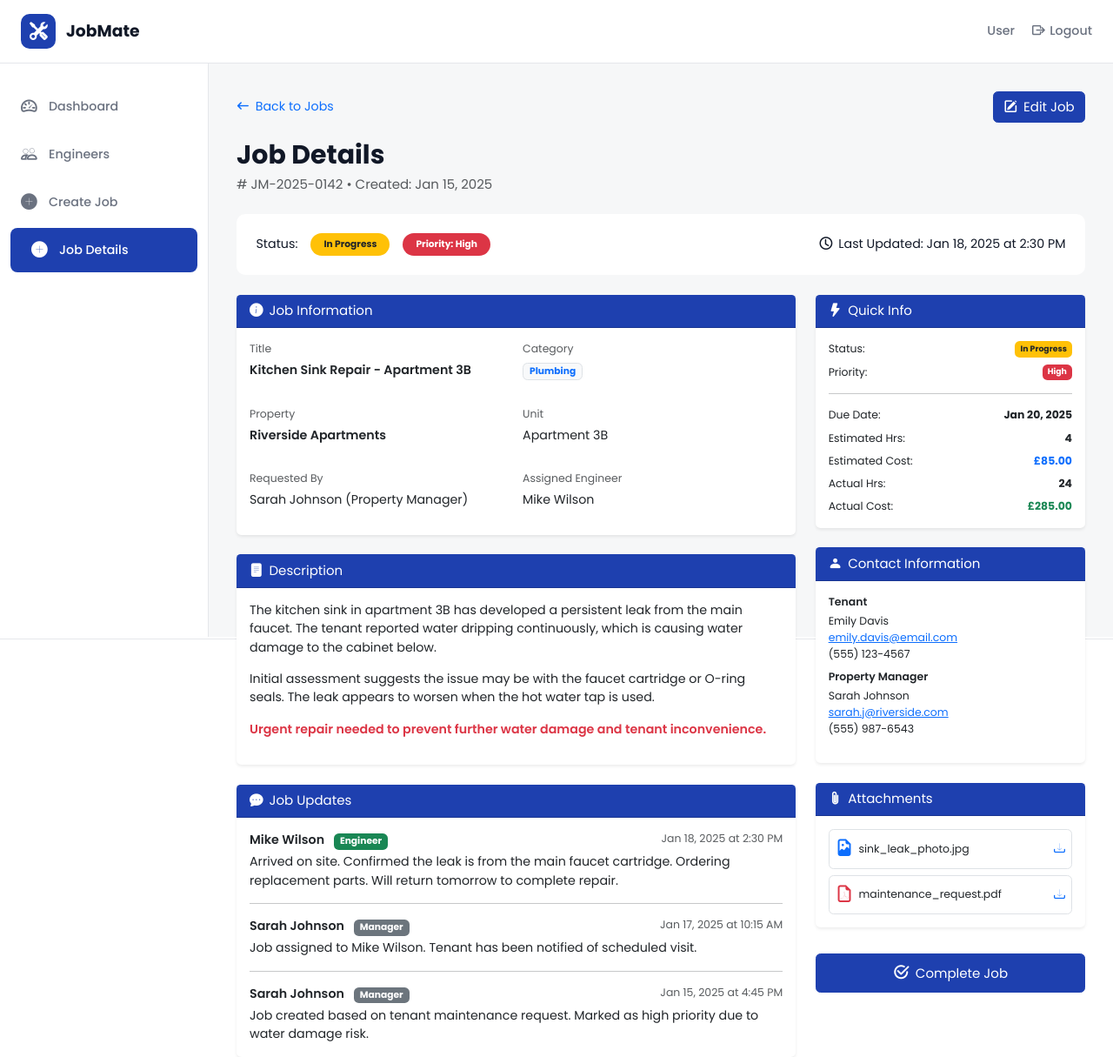
After one commit to Basit-Dev/JobMate, a Django app: page /admin_dashboard/job_details/ in a window 1280 px wide. The commit adds this page. Shown: the whole page at 87% size. Run offline with Django 5.2, Linux system fonts and the light colour scheme.

Commit message:
Job details view
Content and styles added, made header same width as job details body

```diff
--- /dev/null
+++ b/jobmate/admin_dashboard/templates/job_details.html
@@ -0,0 +1,215 @@
+{% extends "dashboard_base.html" %}
+{% load static %}
+{% block title %}Job Details | JobMate {% endblock %}
+{% block content %}
+
+  <!-- HEADER -->
+  <div class="d-flex justify-content-between align-items-center mb-3">
+    <a href="{% url 'admin_dashboard:all_jobs' %}" class="text-decoration-none">
+      <i class="bi bi-arrow-left me-2"></i>Back to Jobs
+    </a>
+    <a href="{% url 'admin_dashboard:edit_job' %}" class="btn btn-primary d-flex align-items-center gap-2">
+      <i class="bi bi-pencil-square"></i> Edit Job
+    </a>
+  </div>
+
+  <!-- JOB DETAILS -->
+  <div>
+    <strong class="fs-2 fw-bold">Job Details</strong>
+      <p class="fs-6 text-muted"># JM-2025-0142 • Created: Jan 15, 2025</p>
+  </div>
+
+  <!-- STATUS -->
+  <div class="status-header">
+
+    <!-- Status Badge -->
+    <div class="d-flex align-items-center gap-3">
+    <p class="m-0">Status:</p>
+    <span class="badge rounded-pill bg-warning text-dark px-3 py-2">In Progress</span>
+    <span class="badge rounded-pill bg-danger px-3 py-2">Priority: High</span>
+    </div>
+
+    <!-- Last Updated -->
+    <div>
+      <i class="bi bi-clock me-1"></i> Last Updated: Jan 18, 2025 at 2:30 PM
+    </div>
+  </div>
+
+  <div class="row g-4">
+    <!-- LEFT SECTION -->
+    <div class="col-lg-8 d-flex flex-column gap-4">
+
+      <!-- Job Info -->
+      <div class="card border-0 shadow-sm">
+        <div class="card-header">
+          <i class="bi bi-info-circle-fill me-2"></i>Job Information
+        </div>
+        <div class="card-body">
+          <div class="row g-3">
+            <div class="col-md-6">
+              <p class="mb-1 text-muted small">Title</p>
+              <p class="fw-semibold">Kitchen Sink Repair - Apartment 3B</p>
+            </div>
+            <div class="col-md-6">
+              <p class="mb-1 text-muted small">Category</p>
+              <p><span class="badge bg-light text-primary border">Plumbing</span></p>
+            </div>
+            <div class="col-md-6">
+              <p class="mb-1 text-muted small">Property</p>
+              <p class="fw-semibold">Riverside Apartments</p>
+            </div>
+            <div class="col-md-6">
+              <p class="mb-1 text-muted small">Unit</p>
+              <p>Apartment 3B</p>
+            </div>
+            <div class="col-md-6">
+              <p class="mb-1 text-muted small">Requested By</p>
+              <p>Sarah Johnson (Property Manager)</p>
+            </div>
+            <div class="col-md-6">
+              <p class="mb-1 text-muted small">Assigned Engineer</p>
+              <p>Mike Wilson</p>
+            </div>
+          </div>
+        </div>
+      </div>
+
+      <!-- Description -->
+      <div class="card border-0 shadow-sm">
+        <div class="card-header">
+          <i class="bi bi-file-text-fill me-2"></i>Description
+        </div>
+        <div class="card-body">
+          <p>
+            The kitchen sink in apartment 3B has developed a persistent leak from the main faucet.
+            The tenant reported water dripping continuously, which is causing water damage to the cabinet below.
+          </p>
+          <p>
+            Initial assessment suggests the issue may be with the faucet cartridge or O-ring seals.
+            The leak appears to worsen when the hot water tap is used.
+          </p>
+          <p class="text-danger fw-semibold">
+            Urgent repair needed to prevent further water damage and tenant inconvenience.
+          </p>
+        </div>
+      </div>
+
+      <!-- Job Updates -->
+      <div class="card border-0 shadow-sm">
+        <div class="card-header">
+          <i class="bi bi-chat-dots-fill me-2"></i>Job Updates
+        </div>
+        <div class="card-body">
+          <div class="mb-3">
+            <div class="d-flex justify-content-between">
+              <div class="fw-semibold">Mike Wilson <span class="badge bg-success ms-2">Engineer</span></div>
+              <small class="text-muted">Jan 18, 2025 at 2:30 PM</small>
+            </div>
+            <p class="mt-1 mb-0">Arrived on site. Confirmed the leak is from the main faucet cartridge. Ordering replacement parts. Will return tomorrow to complete repair.</p>
+          </div>
+          <hr>
+          <div class="mb-3">
+            <div class="d-flex justify-content-between">
+              <div class="fw-semibold">Sarah Johnson <span class="badge bg-secondary ms-2">Manager</span></div>
+              <small class="text-muted">Jan 17, 2025 at 10:15 AM</small>
+            </div>
+            <p class="mt-1 mb-0">Job assigned to Mike Wilson. Tenant has been notified of scheduled visit.</p>
+          </div>
+          <hr>
+          <div>
+            <div class="d-flex justify-content-between">
+              <div class="fw-semibold">Sarah Johnson <span class="badge bg-secondary ms-2">Manager</span></div>
+              <small class="text-muted">Jan 15, 2025 at 4:45 PM</small>
+            </div>
+            <p class="mt-1 mb-0">Job created based on tenant maintenance request. Marked as high priority due to water damage risk.</p>
+          </div>
+        </div>
+      </div>
+    </div>
+
+    <!-- RIGHT SECTION -->
+    <div class="col-lg-4 d-flex flex-column gap-4">
+
+      <!-- Quick Info -->
+      <div class="card border-0 shadow-sm">
+        <div class="card-header">
+          <i class="bi bi-lightning-fill me-2"></i>Quick Info
+        </div>
+        <div class="card-body small">
+          <div class="d-flex justify-content-between mb-2">
+            <span>Status:</span>
+            <span class="badge bg-warning text-dark">In Progress</span>
+          </div>
+          <div class="d-flex justify-content-between mb-2">
+            <span>Priority:</span>
+            <span class="badge bg-danger">High</span>
+          </div>
+          <hr>
+          <div class="d-flex justify-content-between mb-2">
+            <span>Due Date:</span><strong>Jan 20, 2025</strong>
+          </div>
+          <div class="d-flex justify-content-between mb-2">
+            <span>Estimated Hrs:</span><strong>4</strong>
+          </div>
+          <div class="d-flex justify-content-between mb-2">
+            <span>Estimated Cost:</span><strong class="text-primary">£85.00</strong>
+          </div>
+          <div class="d-flex justify-content-between mb-2">
+            <span>Actual Hrs:</span><strong>24</strong>
+          </div>
+          <div class="d-flex justify-content-between">
+            <span>Actual Cost:</span><strong class="text-success">£285.00</strong>
+          </div>
+        </div>
+      </div>
+
+      <!-- Contact Info -->
+      <div class="card border-0 shadow-sm">
+        <div class="card-header">
+          <i class="bi bi-person-fill me-2"></i>Contact Information
+        </div>
+        <div class="card-body small">
+          <p class="fw-semibold mb-1">Tenant</p>
+          <p class="mb-2">Emily Davis<br>
+          <a href="mailto:emily.davis@email.com">emily.davis@email.com</a><br>
+          (555) 123-4567</p>
+
+          <p class="fw-semibold mb-1">Property Manager</p>
+          <p>Sarah Johnson<br>
+          <a href="mailto:sarah.j@riverside.com">sarah.j@riverside.com</a><br>
+          (555) 987-6543</p>
+        </div>
+      </div>
+
+      <!-- Attachments -->
+      <div class="card border-0 shadow-sm">
+        <div class="card-header">
+          <i class="bi bi-paperclip me-2"></i>Attachments
+        </div>
+        <div class="card-body small">
+          <div class="d-flex align-items-center justify-content-between border rounded p-2 mb-2">
+            <div class="d-flex align-items-center gap-2">
+              <i class="bi bi-file-earmark-image text-primary fs-5"></i>
+              <span>sink_leak_photo.jpg</span>
+            </div>
+            <a href="#" class="text-decoration-none"><i class="bi bi-download"></i></a>
+          </div>
+          <div class="d-flex align-items-center justify-content-between border rounded p-2">
+            <div class="d-flex align-items-center gap-2">
+              <i class="bi bi-file-earmark-pdf text-danger fs-5"></i>
+              <span>maintenance_request.pdf</span>
+            </div>
+            <a href="#" class="text-decoration-none"><i class="bi bi-download"></i></a>
+          </div>
+        </div>
+      </div>
+
+      <!-- COMPLETE JOB BUTTON -->
+      <button class="btn btn-primary w-100 py-2 mt-2 d-flex align-items-center justify-content-center gap-2">
+        <i class="bi bi-check2-circle fs-5"></i> Complete Job
+      </button>
+
+    </div>
+  </div>
+
+{% endblock %}
--- a/jobmate/admin_dashboard/urls.py
+++ b/jobmate/admin_dashboard/urls.py
@@ -12,4 +12,5 @@ urlpatterns = [
     path('engineers/', views.engineers, name='engineers'),
     path('create_job/', views.create_job, name='create_job'),
     path('edit_job/', views.edit_job, name='edit_job'),
+    path('job_details/', views.job_details, name='job_details'),
 ]
--- a/jobmate/admin_dashboard/views.py
+++ b/jobmate/admin_dashboard/views.py
@@ -25,3 +25,9 @@ def edit_job(request):
     This view renders the edit job page
     """
     return render(request, 'edit_job.html')
+
+def job_details(request):
+    """
+    This view renders the job details page
+    """
+    return render(request, 'job_details.html')
--- a/jobmate/static/css/base.css
+++ b/jobmate/static/css/base.css
@@ -13,7 +13,7 @@ html {
   --jm-main: #e5e7eb; /* Main background / neutral surface */
   --jm-secondary: #1e40af; /* Deep brand blue */
   --jm-accent: #dbeafe; /* Light darkish blue accent background */
-  --jm-accent-light: #f9fafb; /* Light blue accent background */
+  --jm-accent-light: #f6f7f8; /* Light blue accent background */
   --jm-links: #2563eb; /* Action or link color */
   --jm-other: #fecaca; /* Soft red highlight / warning / error */
 
--- a/jobmate/static/css/dashboard_base.css
+++ b/jobmate/static/css/dashboard_base.css
@@ -1,12 +1,31 @@
+/* Layout */
+.dashboard-layout {
+  display: flex;
+  max-width: 1800px;
+  margin: 0 auto;
+  width: 100%;
+  height: calc(100vh - 55px - var(--topbar-h) - var(--footer-h));
+}
+
+/* Main Content */
+.main-content {
+  flex: 1;
+  padding: 32px;
+  background-color: var(--jm-accent-light);
+}
+
 /* Header */
 .top-header {
   background: var(--jm-default);
   border-bottom: 1px solid var(--jm-main);
+  margin: 0 auto;
   padding: 16px 24px;
   display: flex;
   justify-content: space-between;
   align-items: center;
   position: sticky;
+  max-width: 1800px;
+  width: 100%;
   top: 0;
   z-index: 1000;
 }
@@ -78,15 +97,6 @@
   color: var(--ink);
   cursor: pointer;
   padding: 8px;
-}
-
-/* Layout */
-.dashboard-layout {
-  display: flex;
-  max-width: 1800px;
-  margin: 0 auto;
-  width: 100%;
-  height: calc(100vh - 55px - var(--topbar-h) - var(--footer-h));
 }
 
 /* Sidebar */
@@ -198,13 +208,6 @@
   display: block;
 }
 
-/* Main Content */
-.main-content {
-  flex: 1;
-  padding: 32px;
-  background-color: var(--jm-accent-light);
-}
-
 /* Responsive */
 @media (max-width: 992px) {
   .dashboard-layout {
@@ -225,10 +228,6 @@
     display: block;
   }
 
-  .main-content {
-    padding: 10px;
-  }
-
   .user-info {
     display: none;
   }
--- /dev/null
+++ b/jobmate/static/css/job_details.css
@@ -0,0 +1,11 @@
+.status-header {
+  display: flex;
+  align-items: center;
+  justify-content: space-between;
+  flex-wrap: wrap;
+  gap: 1rem;
+  background-color: var(--jm-default);
+  padding: 1.5rem;
+  border-radius: 10px;
+  margin: 1.5rem 0 1.5rem 0;
+}
--- a/jobmate/templates/base.html
+++ b/jobmate/templates/base.html
@@ -20,6 +20,7 @@
     <link rel="stylesheet" href="{% static 'css/dashboard_base.css' %}?v=20251012">
     <link rel="stylesheet" href="{% static 'css/dashboard_list.css' %}?v=20251012">
     <link rel="stylesheet" href="{% static 'css/dashboard_form.css' %}?v=20251012">
+    <link rel="stylesheet" href="{% static 'css/job_details.css' %}?v=20251012">
 
 </head>
 
--- a/jobmate/templates/dashboard_base.html
+++ b/jobmate/templates/dashboard_base.html
@@ -69,6 +69,15 @@
           <span>Edit Job</span>
         </a>
       </li>
+
+      <!-- Job Details -->
+      <li>
+        <a href="#"
+          class="{% if request.resolver_match.url_name == 'job_details' %}active nav-link disabled {% else %}d-none {% endif %}">
+          <i class="bi bi-plus-circle-fill"></i>
+          <span>Job Details</span>
+        </a>
+      </li>
     </ul>
   </aside>
 
@@ -118,6 +127,16 @@
           <span>Edit Job</span>
         </a>
       </li>
+
+      <!-- Mobile Job Details -->
+      <li>
+        <a href="#"
+          class="{% if request.resolver_match.url_name == 'job_details' %}active nav-link disabled {% else %}d-none {% endif %}">
+          <i class="bi bi-plus-circle-fill"></i>
+          <span>Job Details</span>
+        </a>
+      </li>
+
     </ul>
   </aside>
 
```
Also changed, not shown: jobmate/admin_dashboard/templates/all_jobs.html (+5 -3 lines).
